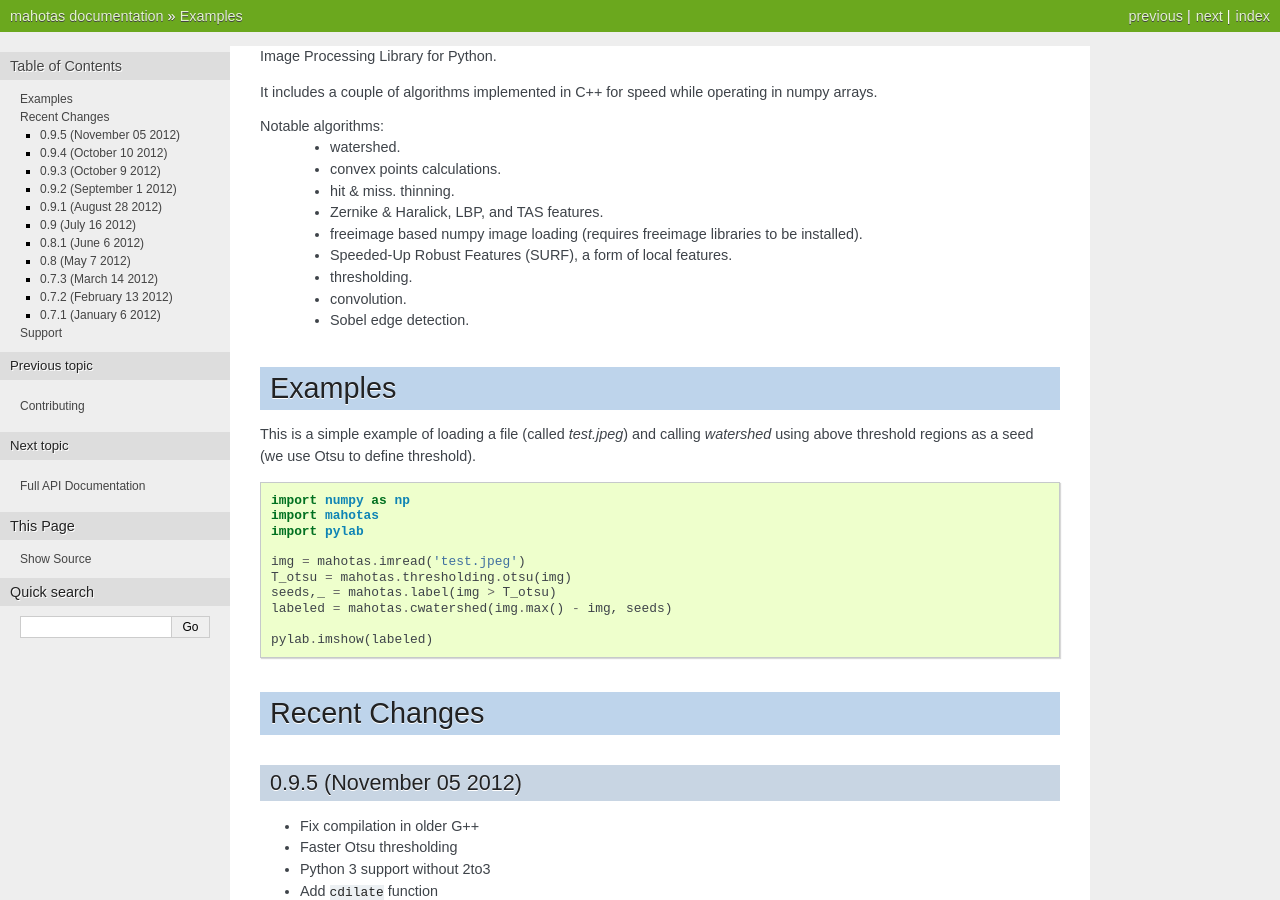
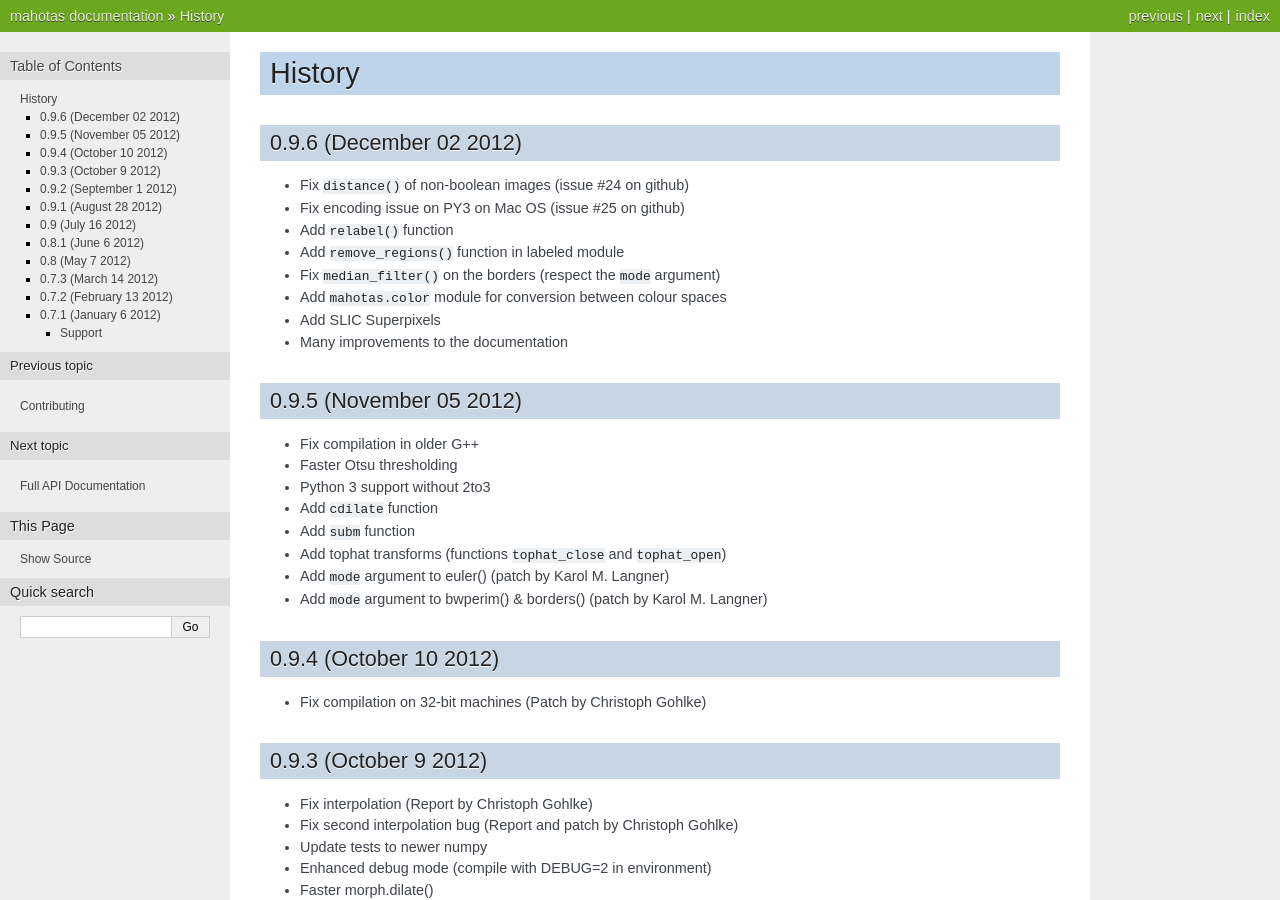
Before and after one commit to luispedro/mahotas, a Sphinx documentation site: the page built from docs/source/history.rst, in a window 1280 px wide and 900 px high. Built offline with Sphinx 7.4.7, drawn with Linux system fonts in a browser that asks for light colours; formulas are drawn with MathJax 3; the version number could not be read and is left out.

Commit message:
BLD New release: 0.9.6
Full ChangeLog:
	* Fix distance() of non-boolean images (issue #24 on github)
	* Fix encoding issue on PY3 on Mac OS (issue #25 on github)
	* Add relabel() function
	* Add remove_regions() function in labeled module
	* Fix median_filter() on the borders (respect the `mode` argument)
	* Add mahotas.color module for conversion between colour spaces
	* Add SLIC Superpixels
	* Many improvements to the documentation

```diff
--- a/docs/source/readme.rst
+++ b/docs/source/history.rst
@@ -1,43 +1,16 @@
-Image Processing Library for Python.
-
-It includes a couple of algorithms implemented in C++ for speed while operating
-in numpy arrays.
-
-Notable algorithms:
- - watershed.
- - convex points calculations.
- - hit & miss. thinning.
- - Zernike & Haralick, LBP, and TAS features.
- - freeimage based numpy image loading (requires freeimage libraries to be
-   installed).
- - Speeded-Up Robust Features (SURF), a form of local features.
- - thresholding.
- - convolution.
- - Sobel edge detection.
-
-Examples
---------
-
-This is a simple example of loading a file (called `test.jpeg`) and calling
-`watershed` using above threshold regions as a seed (we use Otsu to define
-threshold).
-
-::
-
-    import numpy as np
-    import mahotas
-    import pylab
-
-    img = mahotas.imread('test.jpeg')
-    T_otsu = mahotas.thresholding.otsu(img)
-    seeds,_ = mahotas.label(img > T_otsu)
-    labeled = mahotas.cwatershed(img.max() - img, seeds)
-
-    pylab.imshow(labeled)
-
-
-Recent Changes
---------------
+=======
+History
+=======
+0.9.6 (December 02 2012)
+~~~~~~~~~~~~~~~~~~~~~~~~
+- Fix ``distance()`` of non-boolean images (issue #24 on github)
+- Fix encoding issue on PY3 on Mac OS (issue #25 on github)
+- Add ``relabel()`` function
+- Add ``remove_regions()`` function in labeled module
+- Fix ``median_filter()`` on the borders (respect the ``mode`` argument)
+- Add ``mahotas.color`` module for conversion between colour spaces
+- Add SLIC Superpixels
+- Many improvements to the documentation
 
 0.9.5 (November 05 2012)
 ~~~~~~~~~~~~~~~~~~~~~~~~
--- a/docs/source/index.rst
+++ b/docs/source/index.rst
@@ -84,7 +84,7 @@ Jump to detailed `API Documentation <api.html>`__
    internals
    principles
    contributing
-   readme
+   history
    api
 
 
--- a/setup.py
+++ b/setup.py
@@ -38,9 +38,9 @@ exec(compile(open('mahotas/mahotas_version.py').read(),
              'mahotas/mahotas_version.py', 'exec'))
 
 try:
-    long_description = open('docs/source/readme.rst', encoding='utf-8').read()
+    long_description = open('README.rst', encoding='utf-8').read()
 except:
-    long_description = open('docs/source/readme.rst').read()
+    long_description = open('README.rst').read()
 
 undef_macros = []
 define_macros = []
```
Also changed, not shown: README.rst (+10 -0 lines), 2 other files.
